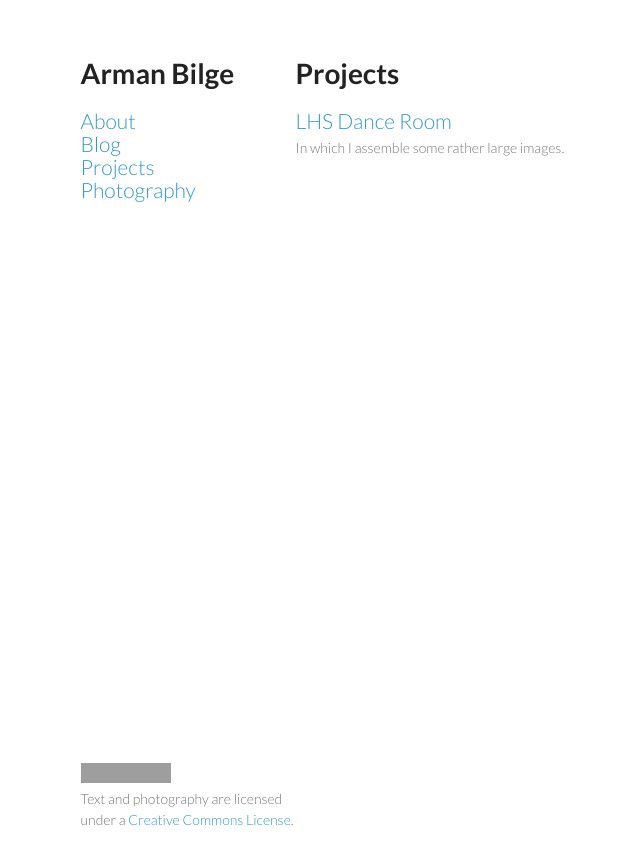
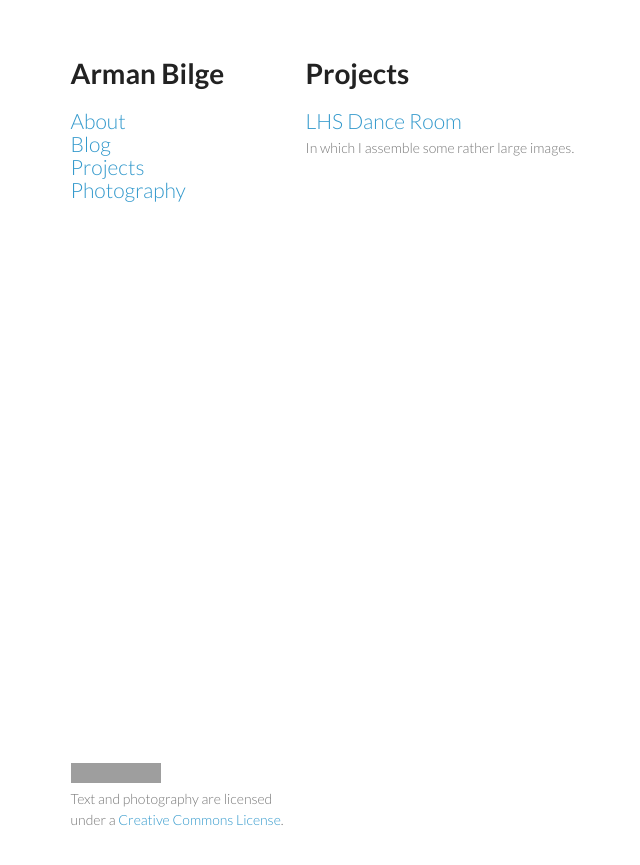
Before and after one commit to armanbilge/armanbilge.github.io, a Jekyll site: the page built from projects/index.md, in a window 1280 px wide. Shown: the top 865 px of the page, without its empty margins (202-842 px from the left). Built offline with Jekyll 4.4.1, drawn with Linux system fonts in a browser that asks for light colours; grey boxes are pictures that could not be loaded.

Commit message:
Update styles.css

```diff
--- a/stylesheets/styles.css
+++ b/stylesheets/styles.css
@@ -51,7 +51,7 @@ a small {
 }
 
 .wrapper {
-  width:715px;
+  width:735px;
   margin:0 auto;
 }
 
```
